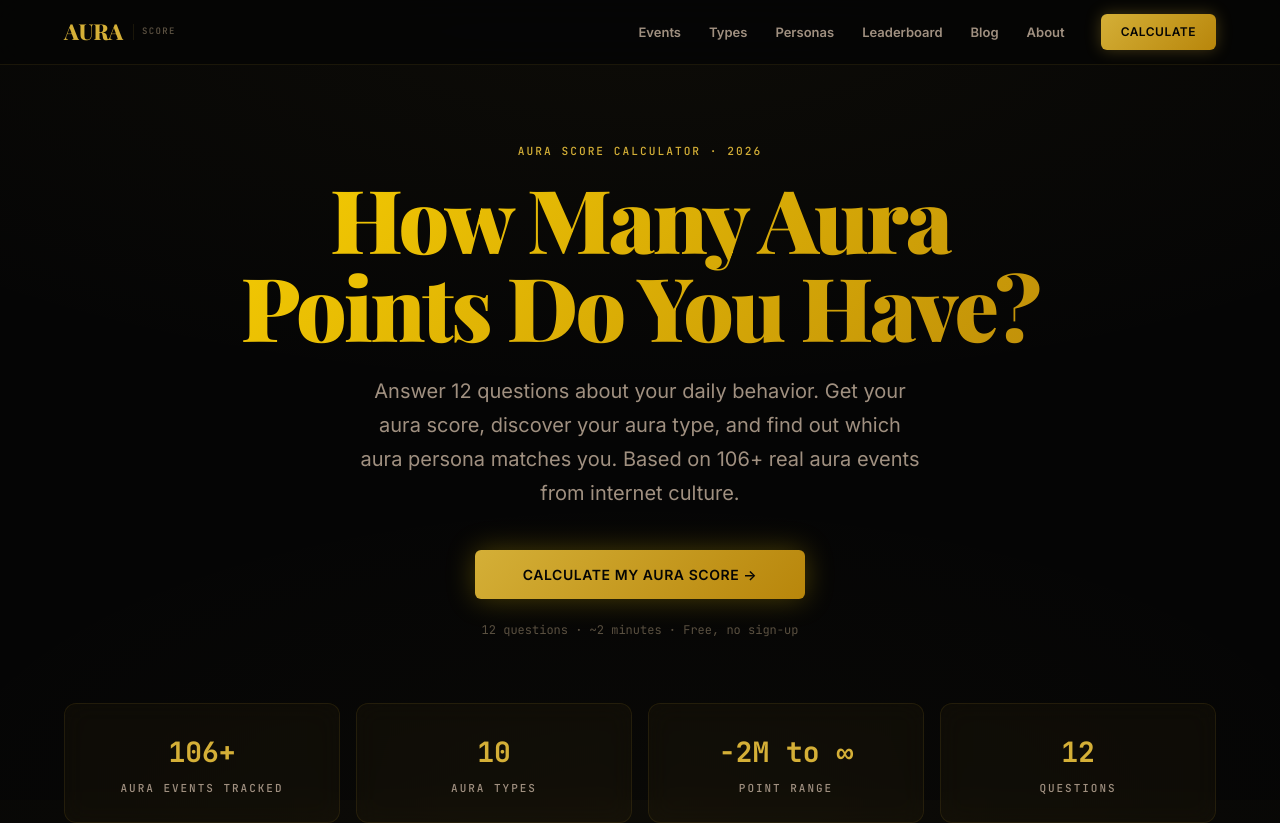
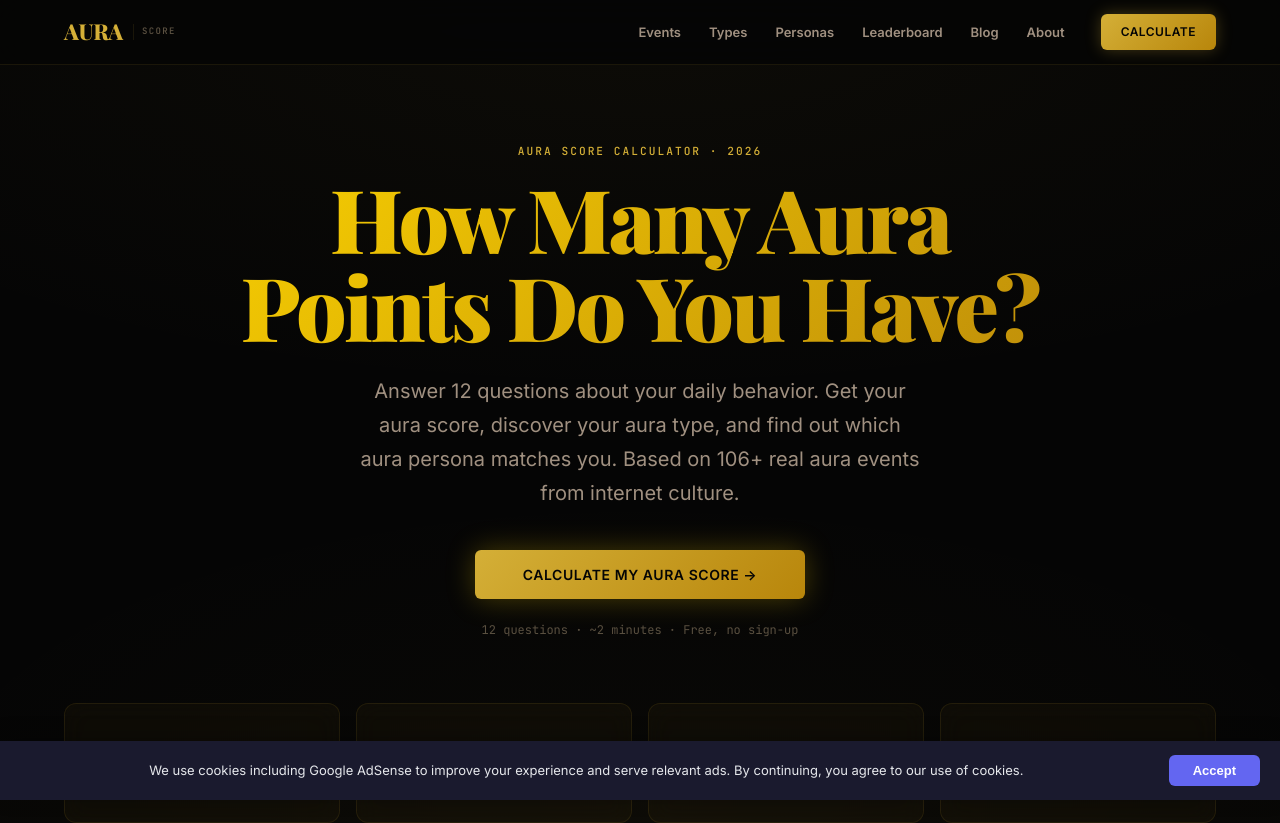
Before and after one commit to pengcc001-netizen/aura-score, a React (Vite) app: page / in a window 1280 px wide. Shown: the top 823 px of the page. Built offline with nearby package versions, Linux system fonts and the light colour scheme.

Commit message:
feat: add CookieConsent component for EU GDPR compliance (DIS-03)

```diff
--- a/src/App.tsx
+++ b/src/App.tsx
@@ -15,6 +15,7 @@
 import StaticPage from './pages/StaticPage'
 import ResultPage from './pages/ResultPage'
 import Ad from './components/Ad'
+import CookieConsent from './components/CookieConsent'
 
 function NotFound() {
   return (
@@ -251,6 +252,7 @@
           .menu-toggle { display: flex !important; }
         }
       `}</style>
+      <CookieConsent />
     </div>
   )
 }
--- /dev/null
+++ b/src/components/CookieConsent.tsx
@@ -0,0 +1,41 @@
+import { useState, useEffect } from 'react'
+
+export default function CookieConsent() {
+  const [visible, setVisible] = useState(false)
+
+  useEffect(() => {
+    try {
+      const consent = localStorage.getItem('cookie_consent')
+      if (!consent) setVisible(true)
+    } catch {
+      setVisible(true)
+    }
+  }, [])
+
+  if (!visible) return null
+
+  const accept = () => {
+    try { localStorage.setItem('cookie_consent', 'accepted') } catch {}
+    setVisible(false)
+  }
+
+  return (
+    <div style={{
+      position: 'fixed', bottom: 0, left: 0, right: 0, zIndex: 9999,
+      background: '#1a1a2e', color: '#e5e7eb',
+      padding: '14px 20px', display: 'flex', justifyContent: 'center', alignItems: 'center',
+      gap: 16, flexWrap: 'wrap', boxShadow: '0 -4px 20px rgba(0,0,0,0.3)',
+      fontSize: 13, lineHeight: 1.5,
+    }}>
+      <p style={{ margin: 0, flex: 1, minWidth: 200, textAlign: 'center' }}>
+        We use cookies including Google AdSense to improve your experience and serve relevant ads.
+        By continuing, you agree to our use of cookies.
+      </p>
+      <button onClick={accept} style={{
+        background: '#6366f1', color: '#fff', border: 'none',
+        padding: '8px 24px', borderRadius: 6, fontSize: 13, fontWeight: 600,
+        cursor: 'pointer', whiteSpace: 'nowrap',
+      }}>Accept</button>
+    </div>
+  )
+}
```
